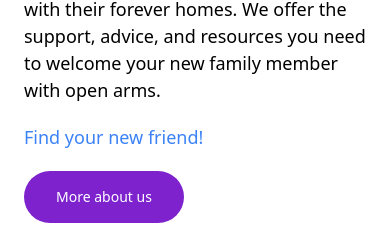
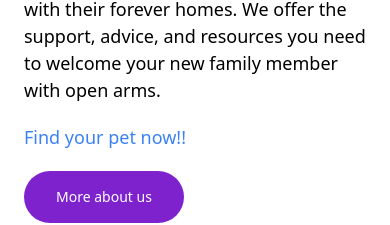
Before and after one commit to OskarSollenberg/petfinder, a React (Vite) app: page / in a window 390 px wide. Shown: the part 4657-4882 px from the top of the page. Built offline with nearby package versions, Linux system fonts and the light colour scheme.

Commit message:
Content updated, and fully responsive

```diff
--- a/src/components/AboutUs.jsx
+++ b/src/components/AboutUs.jsx
@@ -30,7 +30,7 @@ export default function AboutUs() {
             className="text-blue-500 hover:text-blue-800 visited:text-purple-600"
             href="/find-your-pet"
           >
-            Find your new friend!
+            Find your pet now!!
           </a>
         </p>
 
```
